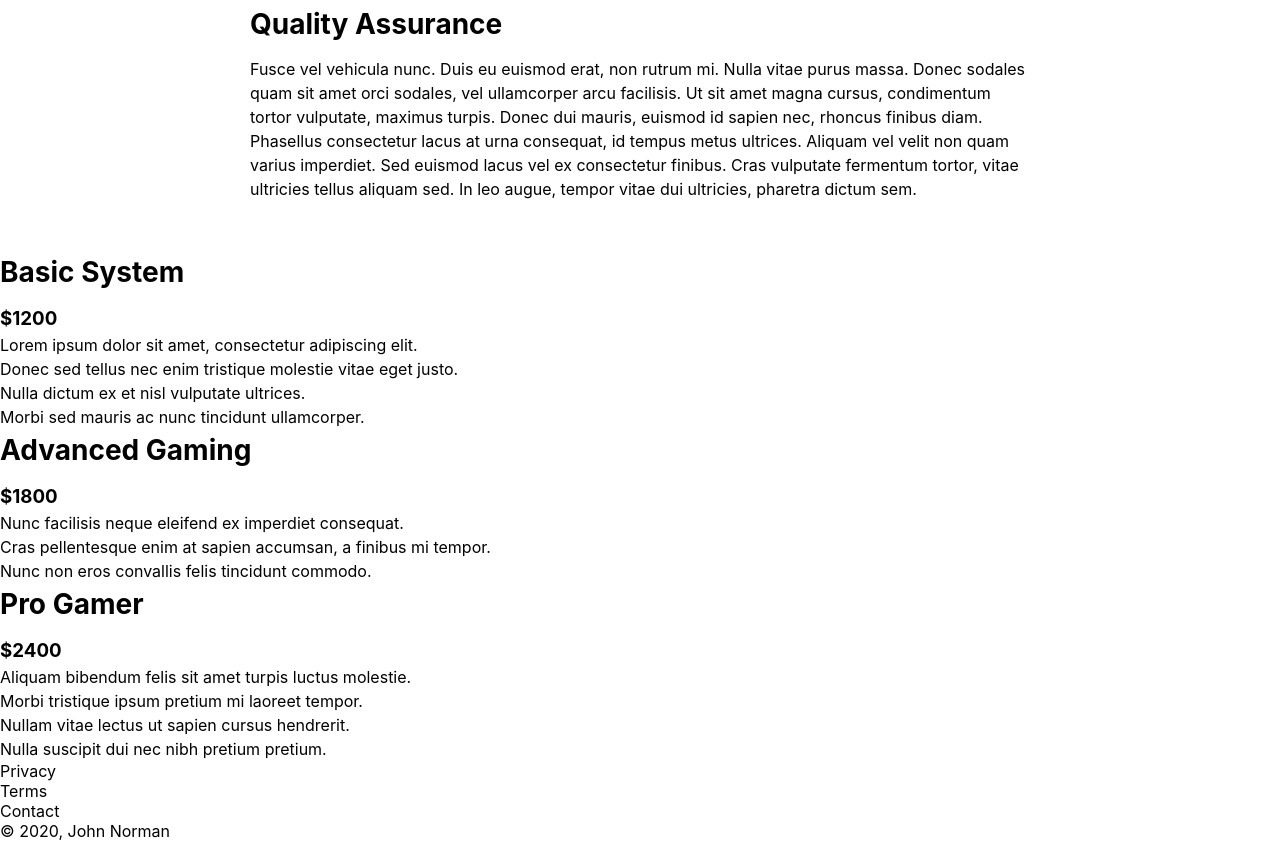
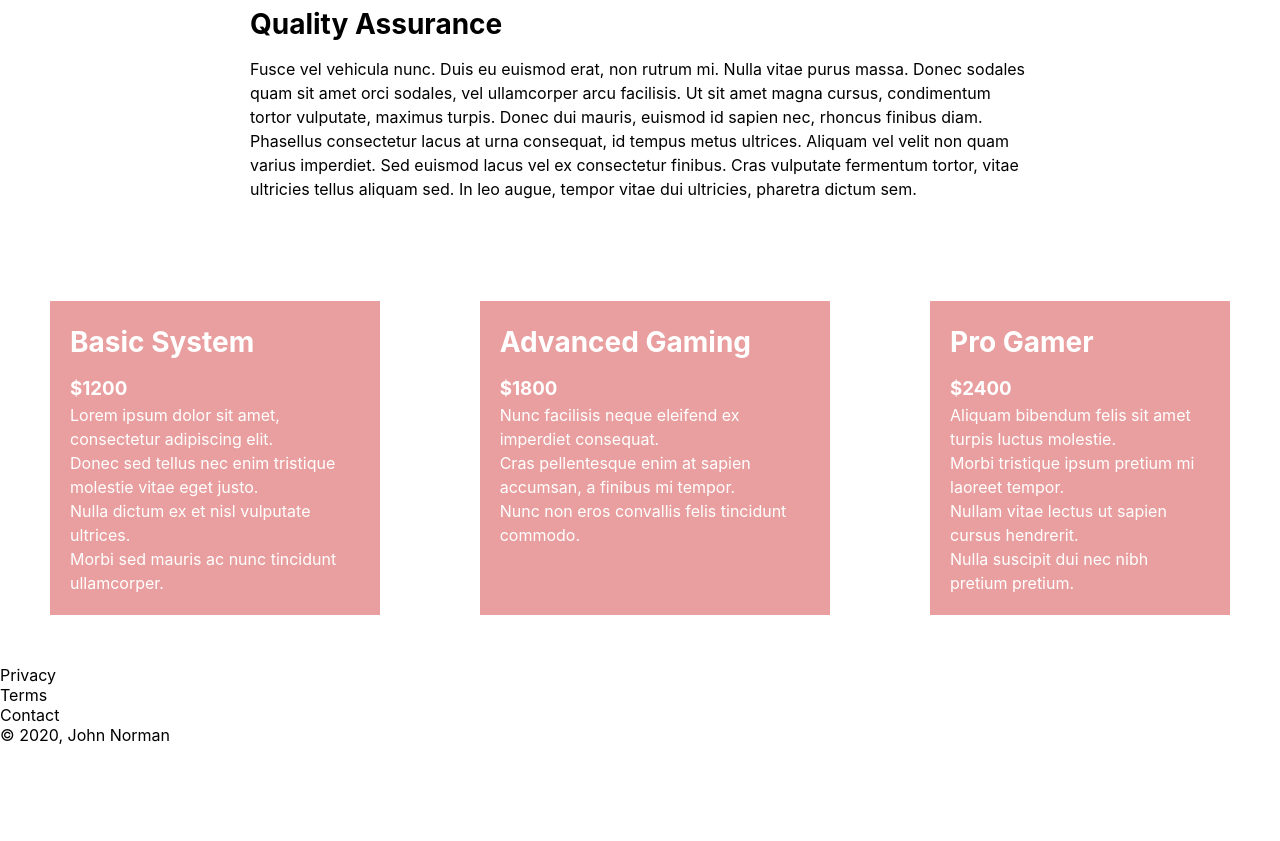
Before and after one commit to norman02/Product-Landing-Page, a plain HTML site: page index.html in a window 1280 px wide. Shown: the part 1449-2290 px from the top of the page. After the commit the page ends 2194 px from the top, so only its background shows below. Drawn offline with Linux system fonts and the light colour scheme.

Commit message:
style product section

```diff
--- a/index.html
+++ b/index.html
@@ -90,14 +90,14 @@
                 <p>Nulla dictum ex et nisl vulputate ultrices.</p>
                 <p>Morbi sed mauris ac nunc tincidunt ullamcorper.</p>
             </div>
-            <div>
+            <div class="product-container">
                 <h2>Advanced Gaming</h2>
                 <h3>$1800</h3>
                 <p>Nunc facilisis neque eleifend ex imperdiet consequat.</p>
                 <p>Cras pellentesque enim at sapien accumsan, a finibus mi tempor.</p>
                 <p>Nunc non eros convallis felis tincidunt commodo.</p>
             </div>
-            <div>
+            <div class="product-container">
                 <h2>Pro Gamer</h2>
                 <h3>$2400</h3>
                 <p>Aliquam bibendum felis sit amet turpis luctus molestie.</p>
--- a/styles.css
+++ b/styles.css
@@ -125,3 +125,15 @@ h2 {
 .feature-container {
     padding: 5rem 25rem;
 }
+
+#pricing {
+    display: flex;
+    justify-content: space-around;
+}
+
+.product-container {
+    background-color: rgb(233, 159, 159);
+    color: white;
+    padding: 2rem;
+    margin: 5rem;
+}
```
